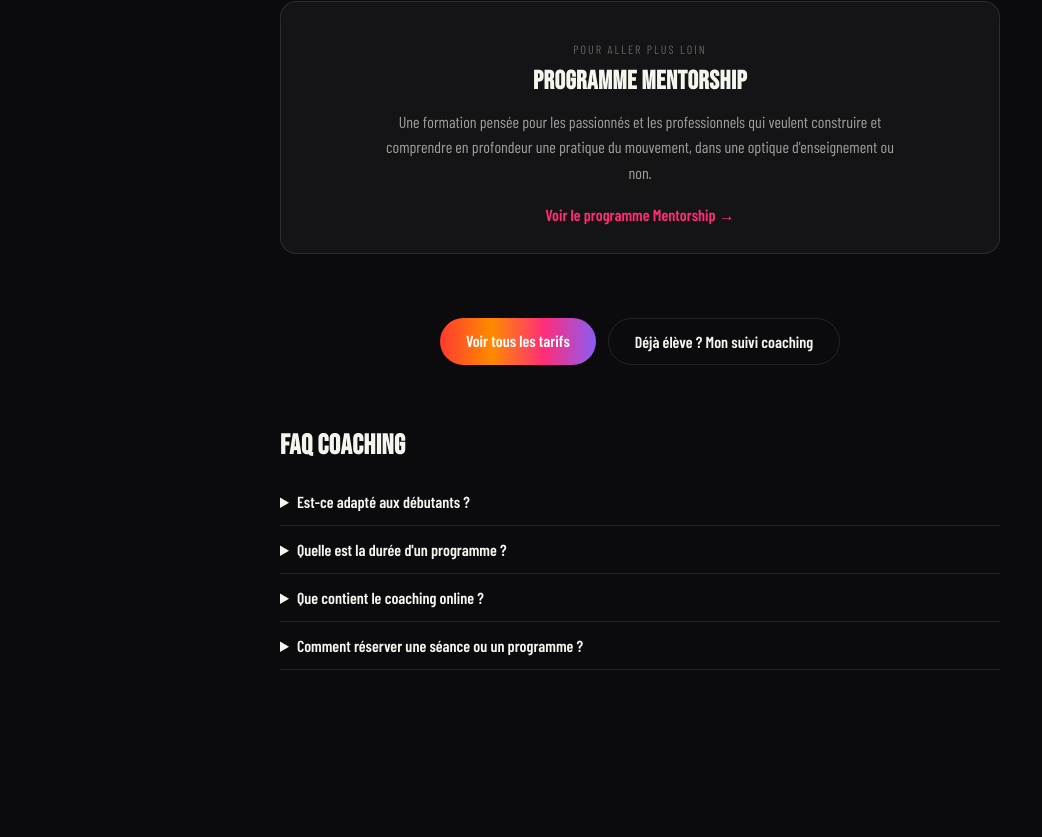
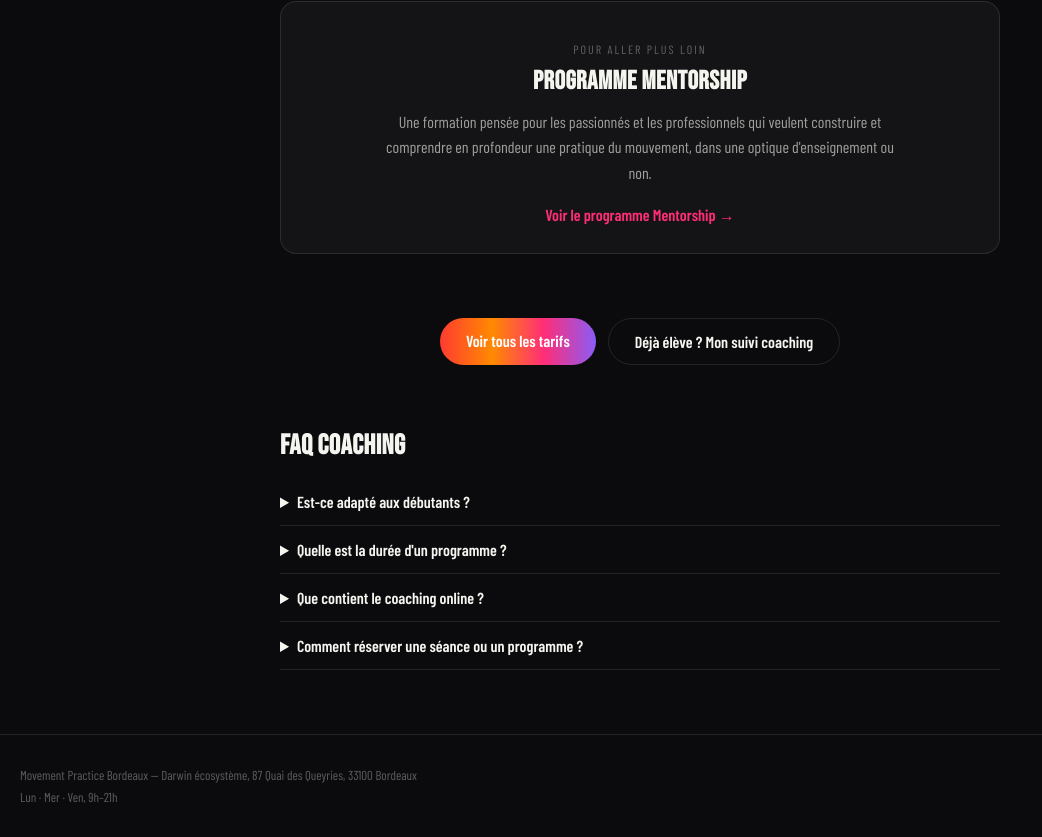
Before and after one commit to MovementPracticeBordeaux/mpb-booking, a Next.js app: page /coaching in a window 1280 px wide. Shown: the part 1769-2606 px from the top of the page, without its empty margins (0-1042 px from the left). Before the commit the page ends 2503 px from the top, so only its background shows below. Built offline with nearby package versions, Linux system fonts and the light colour scheme; no server answers; a web font is replaced by a local one.

Commit message:
Coaching: ajoute le footer manquant (coherence avec la homepage)

```diff
--- a/app/coaching/page.tsx
+++ b/app/coaching/page.tsx
@@ -182,6 +182,12 @@ export default function CoachingPage() {
           </details>
         ))}
       </section>
+
+      {/* FOOTER */}
+      <footer style={{ borderTop: `1px solid ${COULEURS.bordure}`, padding: '32px 20px', fontSize: 13, color: COULEURS.texteFaible }}>
+        <p style={{ margin: '0 0 6px' }}>Movement Practice Bordeaux — Darwin écosystème, 87 Quai des Queyries, 33100 Bordeaux</p>
+        <p style={{ margin: 0 }}>Lun · Mer · Ven, 9h–21h</p>
+      </footer>
     </main>
   );
 }
```
